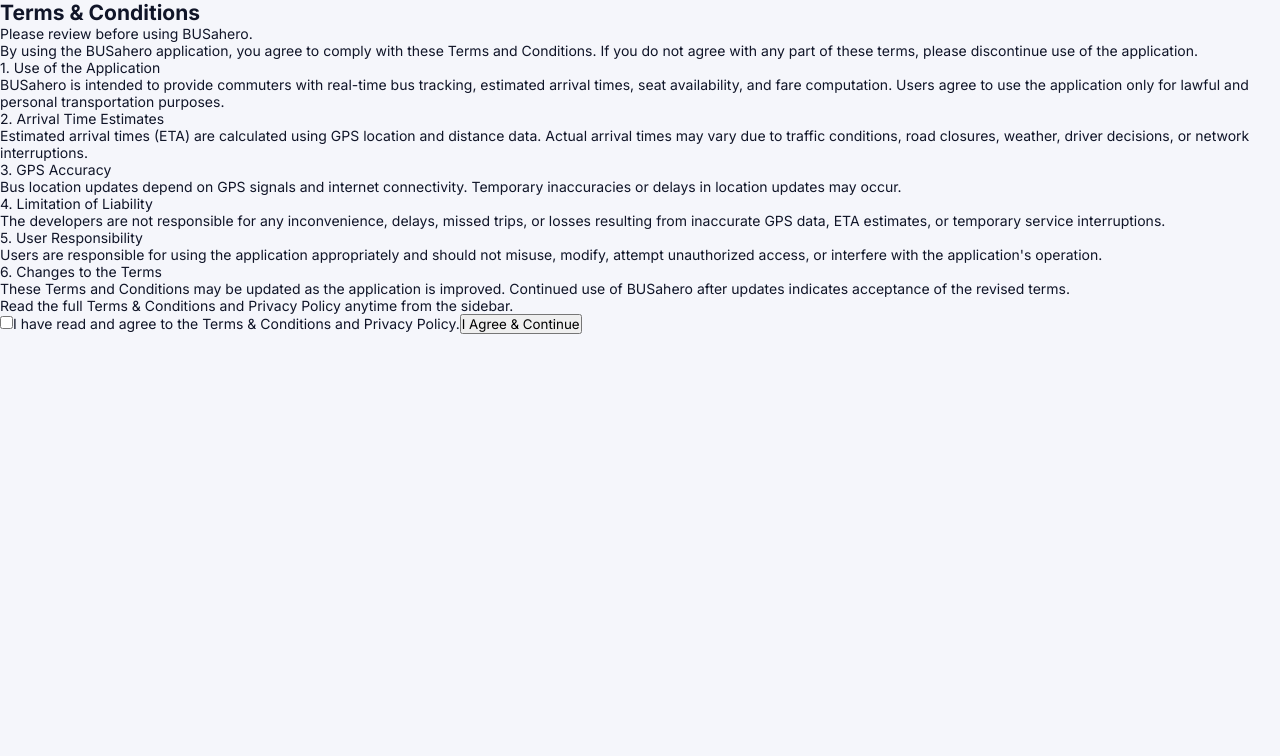
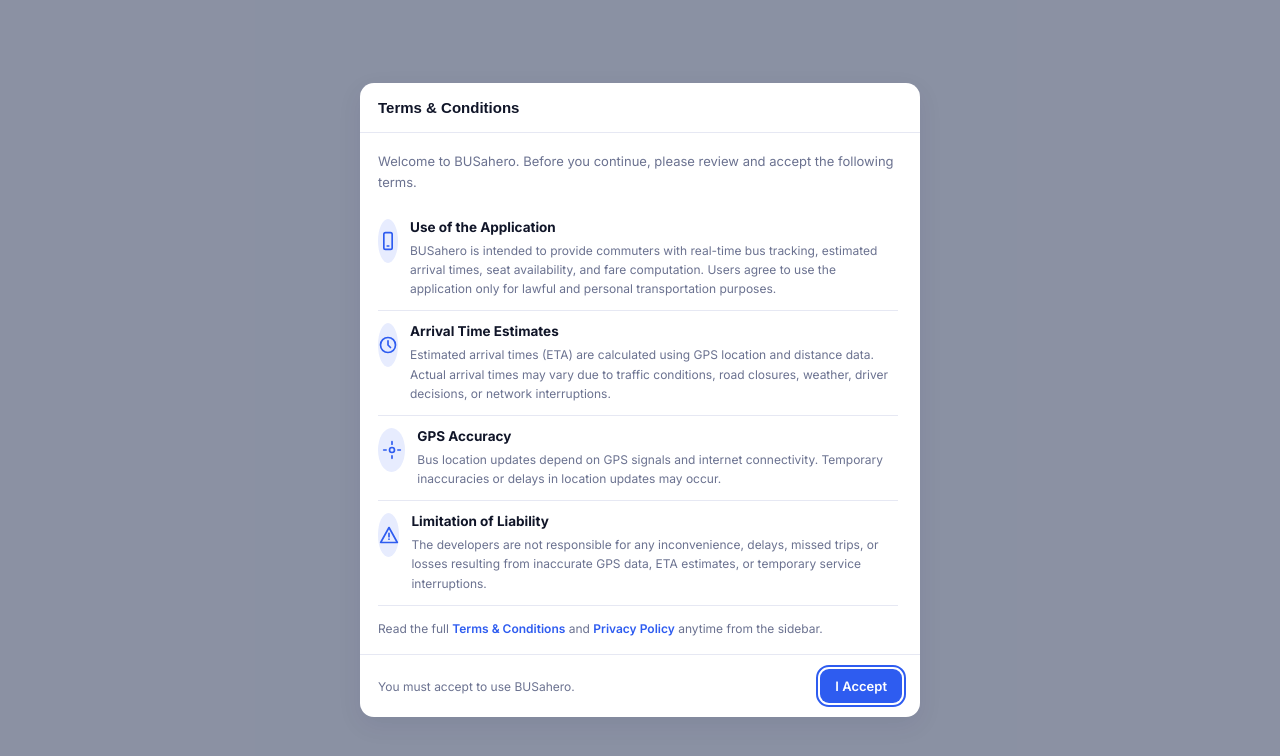
Before and after one commit to Fotatoe24/BUSahero-webapp, a Next.js app: page /terms in a window 1280 px wide. Shown: the top 756 px of the page. Built offline with nearby package versions, Linux system fonts and the light colour scheme.

Commit message:
moderate update, fixed th pop up terms and conditions second time

```diff
--- a/app/globals.css
+++ b/app/globals.css
@@ -1544,6 +1544,7 @@
   height: 44px;
   border-radius: 50%;
   background: var(--blue-100);
+  color: var(--blue-600);
   font-size: 20px;
   margin-bottom: 10px;
 }
--- a/app/terms/page.tsx
+++ b/app/terms/page.tsx
@@ -46,14 +46,20 @@
             </div>
 
             <div className="info-grid">
-              {clauses.map((c, i) => (
-                <div className="info-tile" key={c.title}>
-                  <span className="info-tile-index">{i + 1}</span>
-                  <span className="icon-badge">{c.icon}</span>
-                  <div className="info-tile-title pr">{c.title}</div>
-                  <div className="info-tile-body">{c.body}</div>
-                </div>
-              ))}
+              {clauses.map((c, i) => {
+                const Icon = c.icon;
+
+                return (
+                  <div className="info-tile" key={c.title}>
+                    <span className="info-tile-index">{i + 1}</span>
+                    <span className="icon-badge">
+                      <Icon size={20} />
+                    </span>
+                    <div className="info-tile-title pr">{c.title}</div>
+                    <div className="info-tile-body">{c.body}</div>
+                  </div>
+                );
+              })}
             </div>
 
             <div className="info-footnote">{TERMS_EFFECTIVE_DATE}</div>
--- a/components/TermsGate.tsx
+++ b/components/TermsGate.tsx
@@ -1,87 +1,72 @@
 "use client";
 
-import { useEffect, useState } from "react";
+import { useState } from "react";
 import Link from "next/link";
-import { termsClauses } from "@/lib/termsContent";
+import { TERMS_CLAUSES } from "@/lib/termsContent";
 
-const STORAGE_KEY = "busahero_terms_accepted";
+/**
+ * Application-level entry point for Terms & Conditions consent.
+ *
+ * Mounted once in app/layout.tsx (above everything, including the login
+ * screen) so it appears whenever BUSahero is opened, regardless of which
+ * route is landed on. Acceptance is intentionally NOT persisted anywhere
+ * (no localStorage/sessionStorage/cookie) — `accepted` is plain in-memory
+ * React state, so it only lasts for the current app opening. A full page
+ * reload re-runs this component from scratch and the modal appears again;
+ * navigating between pages within the same opening does not remount this
+ * component (it lives in the root layout), so it correctly stays accepted
+ * during normal in-app navigation. `children` are not rendered at all
+ * until acceptance is confirmed, so the app can't be used behind the modal
+ * by accident.
+ */
+export default function TermsGate({ children }: { children: React.ReactNode }) {
+  const [accepted, setAccepted] = useState(false);
 
-// A hard gate shown on first launch, before the onboarding tour —
-// unlike OnboardingTour, this one can't be dismissed without agreeing.
-// It shares the same localStorage-on-mount pattern as OnboardingTour,
-// and since it renders with a higher z-index, it naturally sits in
-// front of the tour until it's closed, giving a "Terms first, then
-// walkthrough" first-launch sequence without any extra coordination
-// between the two components.
-export default function TermsGate() {
-  const [visible, setVisible] = useState(false);
-  const [checked, setChecked] = useState(false);
-  const [showNudge, setShowNudge] = useState(false);
+  function handleAccept() {
+    setAccepted(true);
+  }
 
-  useEffect(() => {
-    try {
-      const accepted = window.localStorage.getItem(STORAGE_KEY);
-      if (!accepted) setVisible(true);
-    } catch {
-      // localStorage unavailable — skip the gate rather than block
-      // everyone from using the app.
-    }
-  }, []);
+  if (!accepted) {
+    return (
+      <div className="modal-overlay">
+        <div className="modal terms-modal">
+          <div className="modal-head">
+            <div className="modal-title">Terms &amp; Conditions</div>
+          </div>
 
-  if (!visible) return null;
+          <div className="modal-body">
+            <p className="info-card-body" style={{ marginBottom: 14 }}>
+              Welcome to BUSahero. Before you continue, please review and
+              accept the following terms.
+            </p>
 
-  const agree = () => {
-    if (!checked) {
-      setShowNudge(true);
-      return;
-    }
-    setVisible(false);
-    try {
-      window.localStorage.setItem(STORAGE_KEY, "1");
-    } catch {}
-  };
+            <div className="terms-modal-body">
+              {TERMS_CLAUSES.map((clause) => {
+                const Icon = clause.icon;
 
                 return (
-    <div className="fixed inset-0 z-[2100] flex items-center justify-center bg-slate-900/55 p-4">
-      <div className="flex w-full max-w-md flex-col overflow-hidden rounded-2xl bg-white shadow-2xl sm:max-w-lg">
-        <div className="border-b border-slate-100 px-5 py-4 sm:px-6">
-          <h2 className="text-base font-bold text-slate-800">
-            Terms & Conditions
-          </h2>
-          <p className="mt-0.5 text-xs text-slate-500">
-            Please review before using BUSahero.
-          </p>
+                  <div className="terms-clause-row" key={clause.title}>
+                    <span className="icon-badge" aria-hidden="true">
+                      <Icon size={20} />
+                    </span>
+                    <div>
+                      <div className="info-tile-title">{clause.title}</div>
+                      <div className="info-tile-body">{clause.body}</div>
+                    </div>
+                  </div>
+                );
+              })}
             </div>
 
-        <div className="max-h-[55vh] overflow-y-auto px-5 py-4 sm:px-6">
-          <p className="mb-4 text-sm leading-relaxed text-slate-600">
-            By using the BUSahero application, you agree to comply with these
-            Terms and Conditions. If you do not agree with any part of these
-            terms, please discontinue use of the application.
-          </p>
-
-          <ol className="space-y-3">
-            {termsClauses.map((c, i) => (
-              <li key={c.title} className="text-sm">
-                <p className="font-semibold text-slate-800">
-                  {i + 1}. {c.title}
-                </p>
-                <p className="mt-0.5 text-xs leading-relaxed text-slate-500">
-                  {c.body}
-                </p>
-              </li>
-            ))}
-          </ol>
-
-          <p className="mt-4 text-xs text-slate-400">
+            <p className="section-sub" style={{ marginTop: 14 }}>
               Read the full{" "}
-            <Link href="/terms" className="font-medium text-brand underline">
-              Terms & Conditions
+              <Link href="/terms" style={{ color: "var(--blue-600)", fontWeight: 600 }}>
+                Terms &amp; Conditions
               </Link>{" "}
               and{" "}
               <Link
                 href="/privacy-policy"
-              className="font-medium text-brand underline"
+                style={{ color: "var(--blue-600)", fontWeight: 600 }}
               >
                 Privacy Policy
               </Link>{" "}
@@ -89,37 +74,24 @@
             </p>
           </div>
 
-        <div className="border-t border-slate-100 px-5 py-4 sm:px-6">
-          <label className="mb-3 flex cursor-pointer items-start gap-2.5 text-xs text-slate-700 sm:text-sm">
-            <input
-              type="checkbox"
-              checked={checked}
-              onChange={(e) => {
-                setChecked(e.target.checked);
-                if (e.target.checked) setShowNudge(false);
-              }}
-              className="mt-0.5 h-4 w-4 shrink-0 accent-brand"
-            />
-            I have read and agree to the Terms & Conditions and Privacy Policy.
-          </label>
-
-          {showNudge && (
-            <p className="mb-3 text-xs font-medium text-red-500">
-              Please check the box above to continue — agreeing to the Terms is
-              required to use BUSahero.
-            </p>
-          )}
+          <div className="modal-foot">
+            <span className="section-sub">
+              You must accept to use BUSahero.
+            </span>
 
             <button
-            onClick={agree}
-            className={`w-full rounded-full py-2.5 text-sm font-semibold text-white shadow-lg transition-colors ${
-              checked ? "bg-brand hover:bg-brand-dark" : "bg-slate-300"
-            }`}
+              type="button"
+              className="btn btn-primary"
+              onClick={handleAccept}
+              autoFocus
             >
-            I Agree & Continue
+              I Accept
             </button>
           </div>
         </div>
       </div>
     );
   }
+
+  return <>{children}</>;
+}
--- a/lib/termsContent.ts
+++ b/lib/termsContent.ts
@@ -1,3 +1,4 @@
+import type { ComponentType } from "react";
 import {
   IconSmartphone,
   IconClock,
@@ -7,10 +8,16 @@
   IconRefresh,
 } from "@/components/Icons";
 
-// Shared source for the Terms & Conditions clauses, used by both the
-// full /terms page and the TermsGate modal shown on first launch, so
-// the wording only needs to be updated in one place.
-export const termsClauses = [
+export interface TermsClause {
+  icon: ComponentType<{ size?: number; className?: string }>;
+  title: string;
+  body: string;
+}
+
+// Shared by the full Terms & Conditions page (app/terms/page.tsx) and the
+// first-run consent modal (components/TermsGate.tsx) so the wording only
+// lives in one place.
+export const TERMS_CLAUSES: TermsClause[] = [
   {
     icon: IconSmartphone,
     title: "Use of the Application",
@@ -42,3 +49,5 @@
     body: "These Terms and Conditions may be updated as the application is improved. Continued use of BUSahero after updates indicates acceptance of the revised terms.",
   },
 ];
+
+export const TERMS_EFFECTIVE_DATE = "Effective Date: July 2026";
```
Lines whose indentation alone changed are shown as unchanged.
